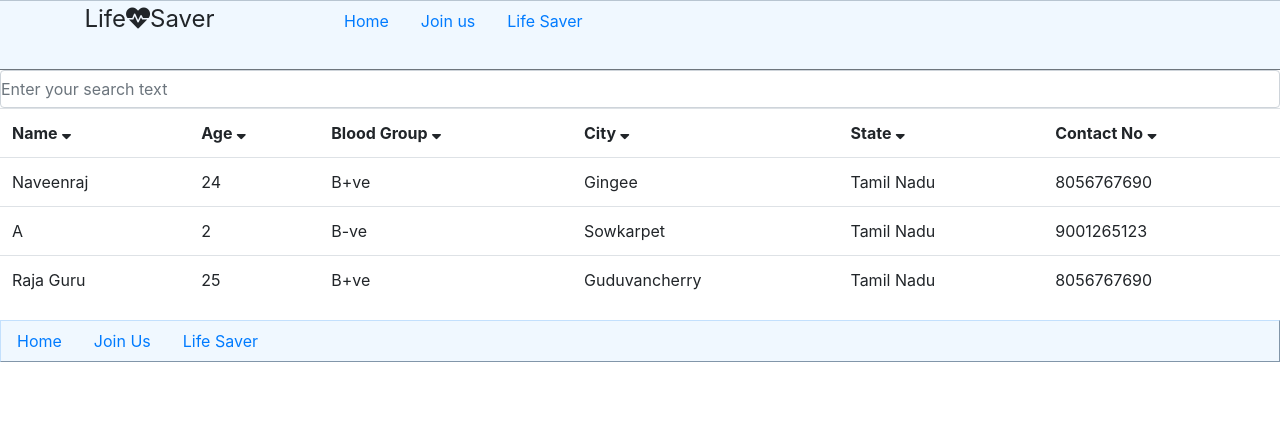
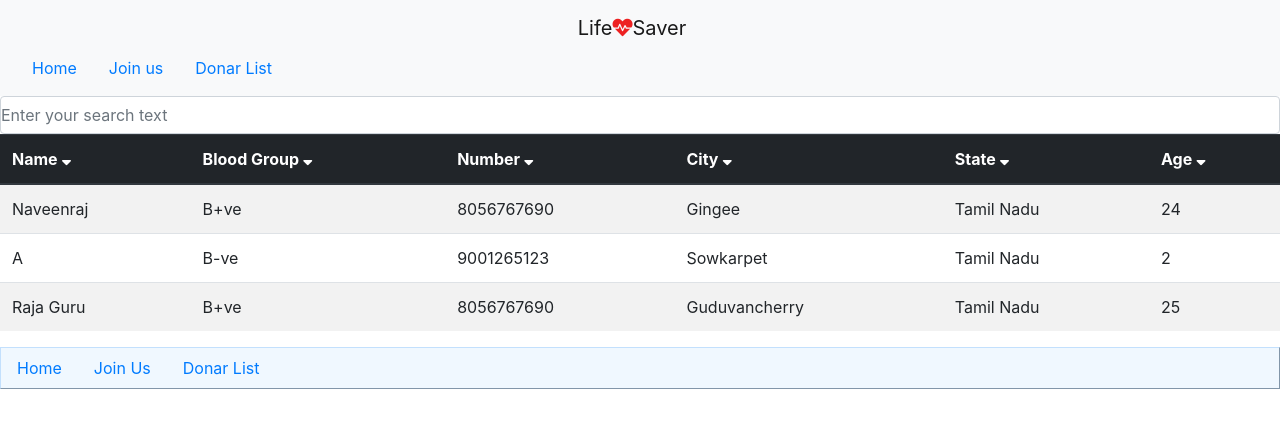
Before and after one commit to feelofraj/lifeSaver, a website: page index.html at #!/BloodCampaign in a window 1280 px wide. Drawn offline with nearby package versions, Linux system fonts and the light colour scheme; some packages are replaced by stand-ins of ours.

Commit message:
Adding some CSS

```diff
--- a/app.js
+++ b/app.js
@@ -1,6 +1,7 @@
 var app=angular.module('myApp', ['ui.router','angularUtils.directives.dirPagination']);
 
 app.config(['$stateProvider', '$urlRouterProvider',function($stateProvider, $urlRouteProvider) {
+
 $stateProvider
 .state('home',{
   url :'/',
@@ -17,5 +18,6 @@ $stateProvider
     templateUrl :'view/lifeSaver.html',
     controller : 'homeController'
   })
+
 $urlRouteProvider.otherwise('/');
 }]);
--- a/css/custom.css
+++ b/css/custom.css
@@ -5,28 +5,49 @@
 .title
 {
 background-color: aliceblue;
-border: 1px outset rgb(184, 197, 209);
+border: 1px outset rgb(228, 235, 241);
 height: 70px;
 
+}
+.navbar
+{
+
+    display: block;
+}
+.nav
+{
+   padding-right: 0;
 }
 .logo
 {
 
    font-size: x-large;
     text-align: center;
+}
+.logo span i
+{
+    color: rgba(235, 6, 6, 0.89);
 
-
+    opacity: 1;
+}
+.logo span i:hover
+{
+    color: rgba(29, 7, 7, 0.89);
+    background-color: rgb(248, 244, 244);
+    opacity: 2;
 
 }
+
 .logo:hover
 {
 
-    border-style: inset;
-    border-color: rgb(168, 236, 236);
+    border-bottom-style: inset;
+    border-bottom-color: rgb(242, 243, 243);
 }
-.menu
+
+.connectUs p i
 {
-
+    color: rgb(7, 6, 8);
 }
 .pageContent
 {
@@ -43,7 +64,7 @@ height: 70px;
     display: inherit;
 align-items: center;
 width:100%;
-height: 50%;
+height: 40%;
 opacity: 2;
 }
 .home .carousel img
--- a/index.html
+++ b/index.html
@@ -26,26 +26,26 @@
 
 <body ng-controller="homeController">
     <div class="index">
-        <div class="row title" id="Header">
-            <div class="logo col-sm-3">
-                    <span href="#">Life<i class="fa fa-heartbeat" aria-hidden="true"></i>Saver</span>
+
+        <nav class="navbar navbar-expand-lg navbar-light bg-light">
+            <div class="logo">
+                <span class="navbar-brand" href="#">Life<i class="fa fa-heartbeat" aria-hidden="true"></i>Saver</span>
             </div>
 
-            <div class="col-sm-9">
+            <div class="navbar-collapse" id="navbarTogglerDemo01">
                 <ul class="nav">
-                <li class="nav-item">
-                    <a ui-sref="home" class="nav-link active">Home</a>
+                    <li class="nav-item active">
+                        <a ui-sref="home" class="nav-link ">Home</a>
                     </li>
                     <li class="nav-item">
                         <a ui-sref="register" class="nav-link">Join us</a>
                     </li>
                     <li class="nav-item">
-                    <a ui-sref="Detail" class="nav-link">Life Saver</a>
+                        <a ui-sref="Detail" class="nav-link">Donar List</a>
                     </li>
                 </ul>
-
             </div>
-        </div>
+        </nav>
 
 
         <div class="pageContent">
@@ -63,7 +63,7 @@
                     <a ui-sref="register" class="nav-link">Join Us</a>
                 </li>
                 <li class="nav-item">
-                    <a ui-sref="Detail" class="nav-link">Life Saver</a>
+                    <a ui-sref="Detail" class="nav-link">Donar List</a>
                 </li>
             </ul>
         </div>
--- a/view/lifeSaver.html
+++ b/view/lifeSaver.html
@@ -1,26 +1,30 @@
 <div class="lifeSaver">
 
-    <div class="">
+
         <input class="form-control" type="text" placeholder="Enter your search text" ng-model="test">
-    </div>
-    <table class="table table-toggle">
+
+    <table class="table table-hover table-striped">
+        <thead class="thead-dark">
             <tr>
                 <th>Name <i class="fas fa-sort-down" ng-click="orderByMe('Name')"></i></th>
-            <th>Age <i class="fas fa-sort-down" ng-click="orderByMe('Age')"></i></th>
                 <th>Blood Group <i class="fas fa-sort-down" ng-click="orderByMe('BloodGroup')"></i></th>
+                <th>Number <i class="fas fa-sort-down" ng-click="orderByMe('ContactNo')"></i></th>
                 <th>City <i class="fas fa-sort-down" ng-click="orderByMe('City')"></i></th>
                 <th>State <i class="fas fa-sort-down" ng-click="orderByMe('State')"></i></th>
-            <th>Contact No <i class="fas fa-sort-down" ng-click="orderByMe('ContactNo')"></i></th>
+                <th>Age <i class="fas fa-sort-down" ng-click="orderByMe('Age')"></i></th>
 
             </tr>
+        </thead>
+        <tbody>
             <tr dir-paginate="x in lyfSaverDetails | orderBy : myOrderBy | filter : test | itemsPerPage:15">
                 <td>{{x.Name}}</td>
-            <td>{{x.Age}}</td>
                 <td>{{x.BloodGroup}}</td>
+                <td>{{x.ContactNo}}</td>
                 <td>{{x.City}}</td>
                 <td>{{x.State}}</td>
-            <td>{{x.ContactNo}}</td>
+                <td>{{x.Age}}</td>
             </tr>
+        </tbody>
     </table>
     <dir-pagination-controls class="pagination" max-size="5" direction-links="true" boundary-links="true">
     </dir-pagination-controls>
```
Lines whose indentation alone changed are shown as unchanged.
